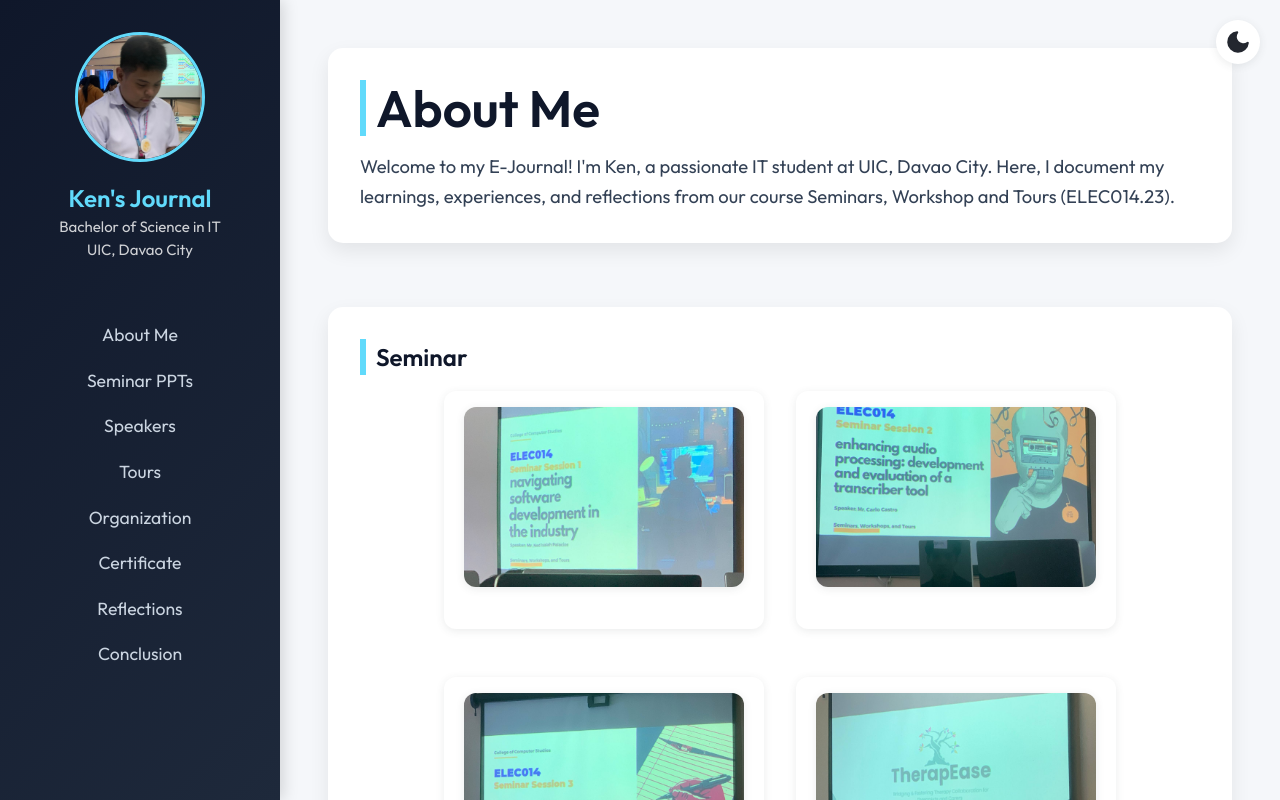
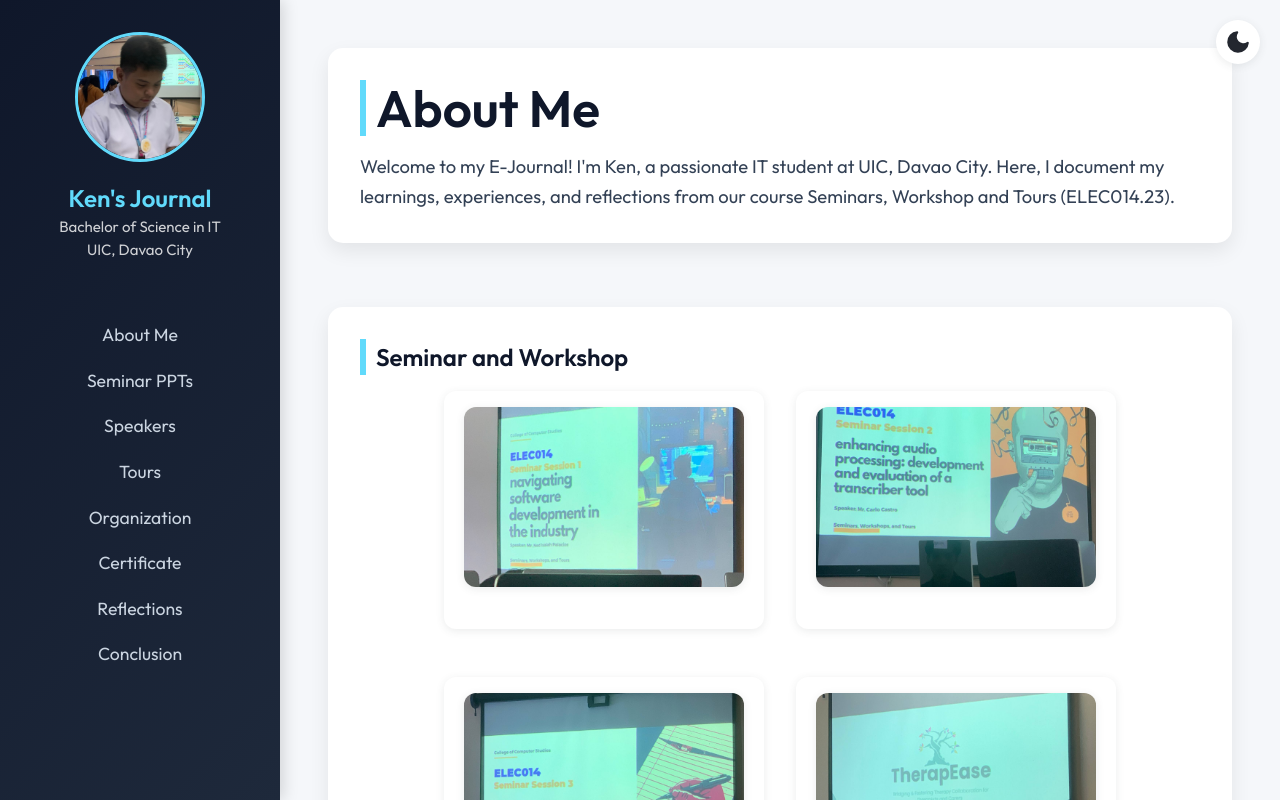
Before and after one commit to Kusa331/Workshop-Seminars-and-Tours-Elec014.23-, a React (Vite) app: page / in a window 1280 px wide. Built offline with nearby package versions, Linux system fonts and the light colour scheme.

Commit message:
Update App.tsx

```diff
--- a/src/App.tsx
+++ b/src/App.tsx
@@ -140,7 +140,7 @@ function App() {
 
         {/* PPT Images Section */}
         <section id="ppt">
-          <h2>Seminar</h2>
+          <h2>Seminar and Workshop</h2>
           <div className="ppt-grid">
             {pptImages.map((img, idx) => (
               <div className="ppt-card" key={idx}>
@@ -153,7 +153,7 @@ function App() {
 
         {/* Seminars (Speakers) */}
         <section id="seminars">
-          <h2>Seminar Speakers</h2>
+          <h2>Seminar and Workshop  Speakers</h2>
           <div className="seminar-grid">
             {speakers.map((speaker) => (
               <div className="seminar-card" key={speaker.name}>
```
